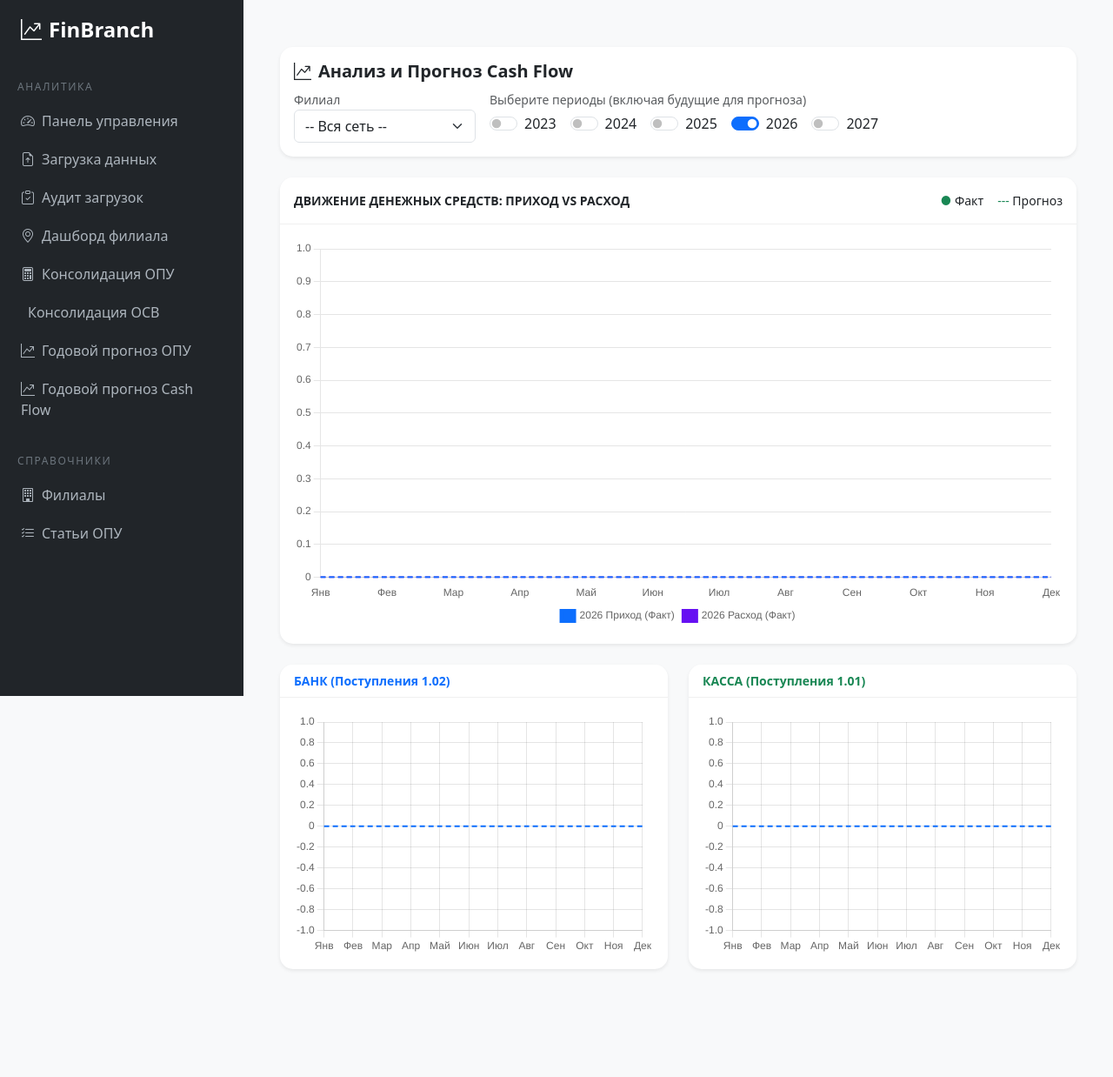
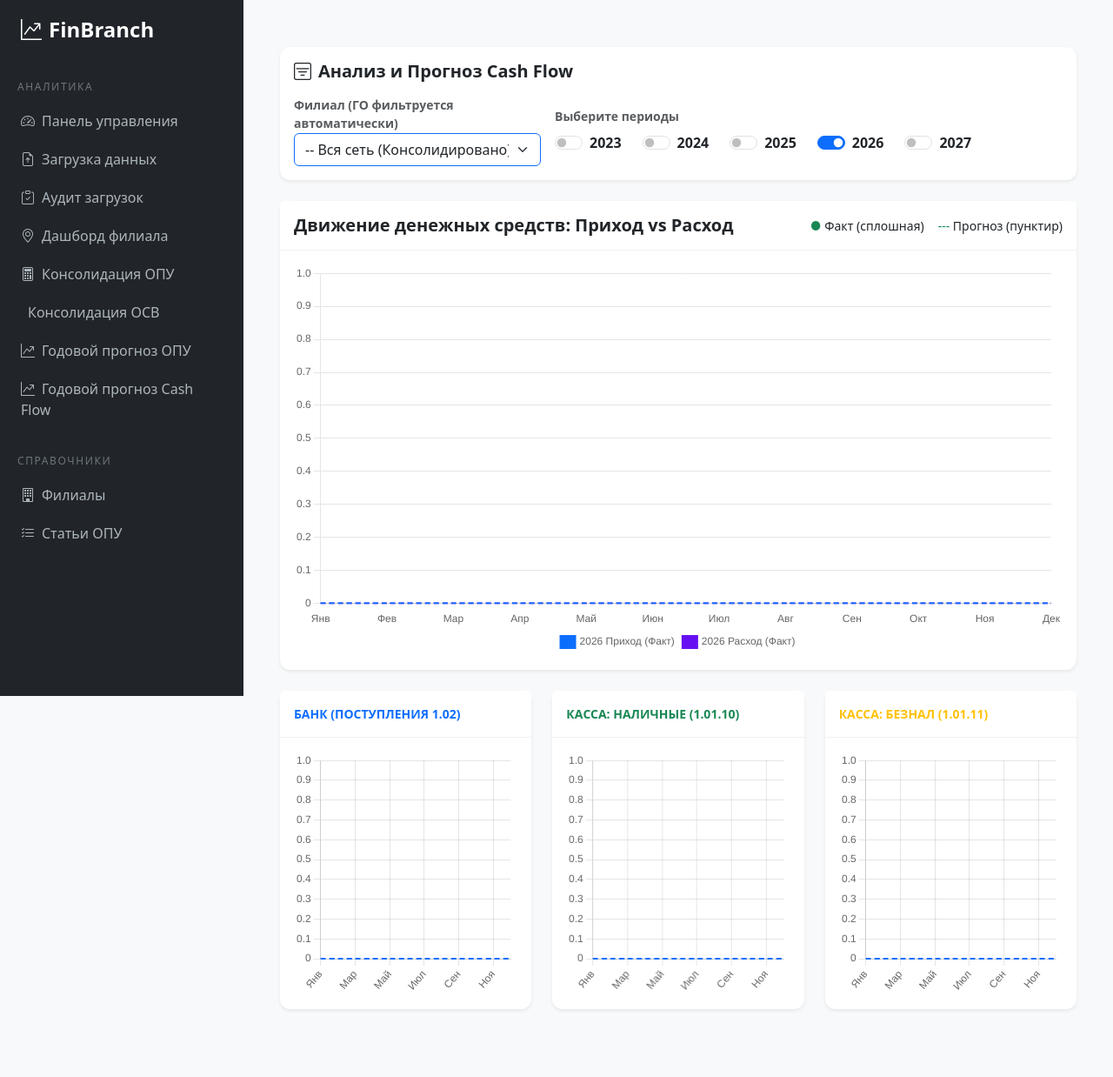
Before and after one commit to gadaybaevb/kpi, a Django app: page /analytics/cash_flow/ in a window 1280 px wide. Shown: the whole page at 87% size. Before the commit the page ends 1115 px from the top, so only its background shows below. Run offline with Django 4.2, Linux system fonts and the light colour scheme; the visitor is signed in with stand-in values (Sample User, id 1); data that the repository does not hold is empty.

Commit message:
analytics OSV bug fixed

```diff
--- a/kpi_platform/analytics/views.py
+++ b/kpi_platform/analytics/views.py
@@ -11,7 +11,7 @@ from django.urls import reverse_lazy
 import pandas as pd
 from datetime import datetime, date
 import json  # Важно для передачи данных в JS
-from django.db.models import Sum
+from django.db.models import Sum, Q
 from django.contrib import messages
 from django.db.models.functions import ExtractYear, ExtractMonth
 import numpy as np
@@ -484,72 +484,107 @@ def cash_flow_analytics(request):
     selected_years = [int(y) for y in selected_years]
 
     entity_id = request.GET.get('entity')
+    is_consolidated = not entity_id
+
     available_years = range(2023, date.today().year + 2)
     entities = Entity.objects.all()
     months = range(1, 13)
 
+    # Категории анализа
     cash_categories = {
-        "TOTAL_IN": {"code": "1.0", "field": "debit_turnover", "label": "Приход (Общий)"},
-        "TOTAL_OUT": {"code": "1.0", "field": "credit_turnover", "label": "Расход (Общий)"},
-        "BANK_IN": {"code": "1.02", "field": "debit_turnover", "label": "Приход (Банк)"},
-        "OFFICE_IN": {"code": "1.01", "field": "debit_turnover", "label": "Приход (Касса)"},
+        "TOTAL_IN": {"code": "1.0", "field": "debit_turnover"},
+        "TOTAL_OUT": {"code": "1.0", "field": "credit_turnover"},
+        "BANK_IN": {"code": "1.02", "field": "debit_turnover"},
+        "CASH_10_IN": {"code": "1.01.10", "field": "debit_turnover"},
+        "CASH_11_IN": {"code": "1.01.11", "field": "debit_turnover"},
     }
 
-    # 1. Считаем глобальную сезонность по всей базе
+    def get_filtered_qs(base_qs, cfg_code, field_name):
+        """
+        Исключает субтоталы, счета выше 1.02.* и внутригрупповые обороты ГО.
+        """
+        # 1. Берем только счета, начинающиеся на 1.01 или 1.02
+        # 2. И только те, у которых есть 2 точки (листовые счета), исключая 1.01 и 1.02
+        qs = base_qs.filter(
+            Q(account_code__startswith="1.01.") | Q(account_code__startswith="1.02."),
+            account_code__regex=r'^\d+\.\d+\.\d+'
+        )
+
+        # Если мы считаем конкретную категорию (например, CASH_10_IN),
+        # дополнительно фильтруем по её префиксу
+        if cfg_code != "1.0":
+            qs = qs.filter(account_code__startswith=cfg_code)
+
+        if is_consolidated:
+            # Исключаем технические переводы ГО
+            qs = qs.exclude(entity__is_hq=True, account_code__in=['1.01.30', '1.01.50'])
+
+            # У счета 1.02.10 (Банк) у ГО исключаем расход при консолидации
+            if field_name == 'credit_turnover':
+                qs = qs.exclude(entity__is_hq=True, account_code='1.02.10')
+
+        return qs
+
+    # 1. Расчет сезонности и трендов
     seasonality_map = {}
-    last_trends = {}  # Здесь сохраним последние реальные цифры для прыжка в будущее
+    last_trends = {}
 
     for key, cfg in cash_categories.items():
         m_vals = []
         for m in months:
-            qs = TrialBalance.objects.filter(period__month=m, account_code__startswith=cfg['code'])
+            qs = TrialBalance.objects.filter(period__month=m)
             if entity_id: qs = qs.filter(entity_id=entity_id)
-            m_vals.append(float(qs.aggregate(total=Sum(cfg['field']))['total'] or 0))
+            final_qs = get_filtered_qs(qs, cfg['code'], cfg['field'])
+            val = float(final_qs.aggregate(total=Sum(cfg['field']))['total'] or 0)
+            m_vals.append(val)
 
         avg_val = np.mean(m_vals) if np.mean(m_vals) > 0 else 1
         seasonality_map[key] = [v / avg_val for v in m_vals]
 
-        # Находим тренд: берем 2 последних месяца из всей истории
-        all_facts = TrialBalance.objects.filter(account_code__startswith=cfg['code']).order_by('-period')
-        if entity_id: all_facts = all_facts.filter(entity_id=entity_id)
+        trend_qs = TrialBalance.objects.all()
+        if entity_id: trend_qs = trend_qs.filter(entity_id=entity_id)
+        final_trend_qs = get_filtered_qs(trend_qs, cfg['code'], cfg['field'])
+        trend_data = final_trend_qs.values('period').annotate(total=Sum(cfg['field'])).order_by('-period')[:2]
+        last_trends[key] = np.mean([float(x['total']) for x in trend_data]) if trend_data else 0
 
-        # Берем последние уникальные периоды
-        trend_data = all_facts.values('period').annotate(total=Sum(cfg['field'])).order_by('-period')[:2]
-        if trend_data:
-            last_trends[key] = np.mean([float(x['total']) for x in trend_data])
-        else:
-            last_trends[key] = 0
-
+    # 2. Сбор данных и отладка
     comparison_data = {}
 
-    # 2. Формируем данные для каждого выбранного года
+    print("\n" + "=" * 100)
+    print(f"DEBUG CASH FLOW | ОГРАНИЧЕНИЕ ПО 1.02.50 | КОНСОЛИДИРОВАНО: {is_consolidated}")
+    print("=" * 100)
+
     for year in selected_years:
         comparison_data[year] = {key: {'fact': [], 'forecast': []} for key in cash_categories}
         for key, cfg in cash_categories.items():
             facts = []
+            print(f"\n[Группа: {key} | {year}]")
+
             for m in months:
                 p = date(year, m, 1)
-                qs = TrialBalance.objects.filter(period=p, account_code__startswith=cfg['code'])
-                if entity_id: qs = qs.filter(entity_id=entity_id)
-                facts.append(float(qs.aggregate(total=Sum(cfg['field']))['total'] or 0))
+                base_qs = TrialBalance.objects.filter(period=p)
+                if entity_id: base_qs = base_qs.filter(entity_id=entity_id)
+
+                final_qs = get_filtered_qs(base_qs, cfg['code'], cfg['field'])
+
+                details = final_qs.values('account_code', 'entity__name').annotate(amount=Sum(cfg['field']))
+                month_sum = 0
+
+                if details.exists():
+                    print(f"  Месяц {m:02d}:")
+                    for entry in details:
+                        amt = float(entry['amount'] or 0)
+                        if amt != 0:
+                            print(f"    - {entry['account_code']:10} | {amt:15,.2f} | {entry['entity__name']}")
+                            month_sum += amt
+                    print(f"    СУММА: {month_sum:,.2f}")
+
+                facts.append(month_sum)
 
             comparison_data[year][key]['fact'] = facts
-
-            # Прогноз:
-            # Если в году есть факты, используем их тренд. Если год пустой (2026), используем глобальный тренд.
             current_hist = [v for v in facts if v > 0]
             base_trend = np.mean(current_hist[-2:]) if len(current_hist) >= 2 else last_trends[key]
-
-            forecast = []
-            for m in months:
-                # Если факт уже есть, в прогноз пишем факт (для плавной линии)
-                if facts[m - 1] > 0:
-                    forecast.append(facts[m - 1])
-                else:
-                    # Если факта нет, множим тренд на сезонность месяца
-                    val = round(base_trend * seasonality_map[key][m - 1], 2)
-                    forecast.append(val)
-
+            forecast = [facts[i] if facts[i] > 0 else round(base_trend * seasonality_map[key][i], 2) for i in range(12)]
             comparison_data[year][key]['forecast'] = forecast
 
     return render(request, 'analytics/cash_flow_report.html', {
--- a/kpi_platform/templates/analytics/cash_flow_report.html
+++ b/kpi_platform/templates/analytics/cash_flow_report.html
@@ -4,25 +4,27 @@
 <div class="container-fluid py-4">
     <div class="card shadow-sm border-0 mb-4">
         <div class="card-body">
-            <h5 class="fw-bold"><i class="bi bi-graph-up-arrow me-2"></i>Анализ и Прогноз Cash Flow</h5>
-            <form method="get" class="row g-3">
-                <div class="col-md-3">
-                    <label class="small text-muted">Филиал</label>
-                    <select name="entity" class="form-select" onchange="this.form.submit()">
-                        <option value="">-- Вся сеть --</option>
+            <h5 class="fw-bold mb-3"><i class="bi bi-filter-square me-2"></i>Анализ и Прогноз Cash Flow</h5>
+            <form method="get" class="row g-3 align-items-center">
+                <div class="col-md-4">
+                    <label class="small text-muted fw-bold">Филиал (ГО фильтруется автоматически)</label>
+                    <select name="entity" class="form-select border-primary" onchange="this.form.submit()">
+                        <option value="">-- Вся сеть (Консолидировано) --</option>
                         {% for ent in entities %}
-                            <option value="{{ ent.id }}" {% if ent.id == selected_entity_id %}selected{% endif %}>{{ ent.name }}</option>
+                            <option value="{{ ent.id }}" {% if ent.id == selected_entity_id %}selected{% endif %}>
+                                {{ ent.name }}
+                            </option>
                         {% endfor %}
                     </select>
                 </div>
-                <div class="col-md-9">
-                    <label class="small text-muted">Выберите периоды (включая будущие для прогноза)</label>
-                    <div class="d-flex flex-wrap gap-3 mt-1">
+                <div class="col-md-8">
+                    <label class="small text-muted fw-bold d-block">Выберите периоды</label>
+                    <div class="d-flex flex-wrap gap-4 mt-2">
                         {% for y in available_years %}
                         <div class="form-check form-switch">
                             <input class="form-check-input" type="checkbox" name="years" value="{{ y }}"
-                                   {% if y in selected_years %}checked{% endif %} onchange="this.form.submit()">
-                            <label class="form-check-label">{{ y }}</label>
+                                   id="year{{ y }}" {% if y in selected_years %}checked{% endif %} onchange="this.form.submit()">
+                            <label class="form-check-label fw-bold" for="year{{ y }}">{{ y }}</label>
                         </div>
                         {% endfor %}
                     </div>
@@ -33,10 +35,10 @@
 
     <div class="card shadow-sm border-0 mb-4">
         <div class="card-header bg-white d-flex justify-content-between align-items-center p-3">
-            <strong class="text-uppercase small fw-bold">Движение денежных средств: Приход vs Расход</strong>
+            <h5 class="mb-0 fw-bold">Движение денежных средств: Приход vs Расход</h5>
             <div class="d-flex gap-3">
-                <span class="small"><span style="color: #198754">●</span> Факт</span>
-                <span class="small"><span style="color: #198754">---</span> Прогноз</span>
+                <span class="small"><span style="color: #198754">●</span> Факт (сплошная)</span>
+                <span class="small"><span style="color: #198754">---</span> Прогноз (пунктир)</span>
             </div>
         </div>
         <div class="card-body">
@@ -45,16 +47,24 @@
     </div>
 
     <div class="row">
-        <div class="col-md-6">
-            <div class="card shadow-sm border-0 mb-4">
-                <div class="card-header bg-white text-primary fw-bold small">БАНК (Поступления 1.02)</div>
+        <div class="col-md-4 mb-4">
+            <div class="card shadow-sm border-0 h-100">
+                <div class="card-header bg-white py-3 fw-bold text-primary small text-uppercase">Банк (Поступления 1.02)</div>
                 <div class="card-body"><div style="height: 280px;"><canvas id="bankInChart"></canvas></div></div>
             </div>
         </div>
-        <div class="col-md-6">
-            <div class="card shadow-sm border-0 mb-4">
-                <div class="card-header bg-white text-success fw-bold small">КАССА (Поступления 1.01)</div>
-                <div class="card-body"><div style="height: 280px;"><canvas id="officeInChart"></canvas></div></div>
+
+        <div class="col-md-4 mb-4">
+            <div class="card shadow-sm border-0 h-100">
+                <div class="card-header bg-white py-3 fw-bold text-success small text-uppercase">Касса: Наличные (1.01.10)</div>
+                <div class="card-body"><div style="height: 280px;"><canvas id="cashInChart"></canvas></div></div>
+            </div>
+        </div>
+
+        <div class="col-md-4 mb-4">
+            <div class="card shadow-sm border-0 h-100">
+                <div class="card-header bg-white py-3 fw-bold text-warning small text-uppercase">Касса: Безнал (1.01.11)</div>
+                <div class="card-body"><div style="height: 280px;"><canvas id="nonCashInChart"></canvas></div></div>
             </div>
         </div>
     </div>
@@ -66,7 +76,6 @@
     const months = {{ months_labels|safe }};
     const rawData = {{ comparison_data_json|safe }};
 
-    // Цвета для разных лет
     const yearColors = {
         2024: { in: '#2a9d8f', out: '#e76f51' },
         2025: { in: '#198754', out: '#dc3545' },
@@ -75,24 +84,20 @@
 
     function createDatasets(year, key, labelSuffix, colorBase) {
         const dataObj = rawData[year][key];
-        const datasets = [];
+        if (!dataObj) return [];
 
-        // 1. Линия Факта (сплошная)
-        // Рисуем только там, где значение > 0.
-        datasets.push({
+        return [
+            {
                 label: `${year} ${labelSuffix} (Факт)`,
                 data: dataObj.fact.map(v => v > 0 ? v : null),
                 borderColor: colorBase,
                 backgroundColor: colorBase,
                 borderWidth: 4,
                 tension: 0.3,
-            pointRadius: 5,
-            pointHoverRadius: 8,
-            spanGaps: false // Линия обрывается там, где данных нет
-        });
-
-        // 2. Линия Прогноза (пунктирная)
-        datasets.push({
+                pointRadius: 4,
+                spanGaps: false
+            },
+            {
                 label: `${year} ${labelSuffix} (Прогноз)`,
                 data: dataObj.forecast,
                 borderColor: colorBase,
@@ -102,13 +107,12 @@
                 tension: 0.3,
                 pointRadius: 0,
                 fill: false
-        });
-
-        return datasets;
+            }
+        ];
     }
 
-    // Инициализация графиков
     function initCharts() {
+        // 1. Главный график
         const mainCtx = document.getElementById('mainCashFlowChart').getContext('2d');
         let mainDatasets = [];
 
@@ -118,7 +122,7 @@
             mainDatasets = mainDatasets.concat(createDatasets(year, 'TOTAL_OUT', 'Расход', color.out));
         });
 
-        const chartOptions = {
+        const commonOptions = {
             responsive: true,
             maintainAspectRatio: false,
             plugins: {
@@ -126,22 +130,21 @@
                     position: 'bottom',
                     labels: {
                         boxWidth: 15,
-                        filter: (item) => !item.text.includes('(Прогноз)') // Скрываем "прогноз" из легенды
+                        filter: (item) => !item.text.includes('(Прогноз)')
                     }
                 },
                 tooltip: {
                     mode: 'index',
                     intersect: false,
                     callbacks: {
-                        label: function(context) {
-                            let label = context.dataset.label || '';
-                            const val = context.parsed.y;
-                            // Если за этот месяц есть факт, скрываем прогноз в тултипе, чтобы не дублировать
+                        label: function(ctx) {
+                            let label = ctx.dataset.label || '';
+                            const val = ctx.parsed.y;
                             if (label.includes('(Прогноз)')) {
                                 const year = label.split(' ')[0];
                                 const type = label.includes('Приход') ? 'Приход' : 'Расход';
-                                const factExists = context.chart.data.datasets.some(ds =>
-                                    ds.label === `${year} ${type} (Факт)` && ds.data[context.dataIndex] !== null
+                                const factExists = ctx.chart.data.datasets.some(ds =>
+                                    ds.label === `${year} ${type} (Факт)` && ds.data[ctx.dataIndex] !== null
                                 );
                                 if (factExists) return null;
                             }
@@ -156,26 +159,32 @@
             }
         };
 
-        new Chart(mainCtx, { type: 'line', data: { labels: months, datasets: mainDatasets }, options: chartOptions });
+        new Chart(mainCtx, { type: 'line', data: { labels: months, datasets: mainDatasets }, options: commonOptions });
 
-        // Малые графики
+        // 2. Малые графики
         renderSub('bankInChart', 'BANK_IN', 'Приход (Банк)', '#0d6efd');
-        renderSub('officeInChart', 'OFFICE_IN', 'Приход (Касса)', '#198754');
+        renderSub('cashInChart', 'CASH_10_IN', 'Наличные', '#198754');
+        renderSub('nonCashInChart', 'CASH_11_IN', 'Безнал', '#ffc107');
     }
 
     function renderSub(id, key, label, defaultColor) {
         let ds = [];
         Object.keys(rawData).sort().forEach(year => {
-            const color = yearColors[year] ? yearColors[year].in : defaultColor;
-            ds = ds.concat(createDatasets(year, key, label, color));
+            const yearColor = yearColors[year] ? yearColors[year].in : defaultColor;
+            ds = ds.concat(createDatasets(year, key, label, yearColor));
         });
+
         new Chart(document.getElementById(id), {
             type: 'line',
             data: { labels: months, datasets: ds },
             options: {
                 responsive: true,
                 maintainAspectRatio: false,
-                plugins: { legend: { display: false } }
+                plugins: {
+                    legend: { display: false },
+                    tooltip: { mode: 'index', intersect: false }
+                },
+                scales: { y: { beginAtZero: true } }
             }
         });
     }
@@ -184,7 +193,7 @@
 </script>
 
 <style>
-    .card { border-radius: 15px; overflow: hidden; }
+    .card { border-radius: 12px; }
     .card-header { border-bottom: 1px solid #f0f0f0 !important; }
     .form-check-input:checked { background-color: #0d6efd; border-color: #0d6efd; }
 </style>
```
Lines whose indentation alone changed are shown as unchanged.
